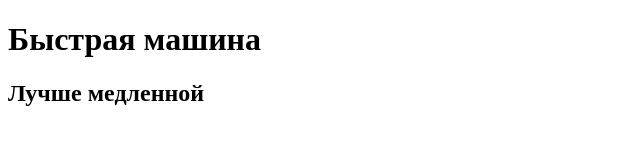
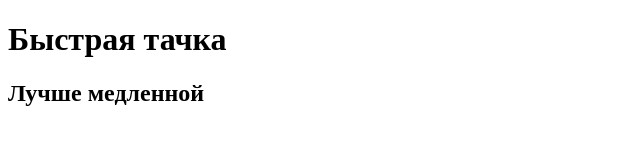
Before and after one commit to TestForMEOW/test_repo_meow, a plain HTML site: page index.html in a window 1280 px wide. Shown: the full height of the page, 0-640 px from the left. Drawn offline with Linux system fonts and the light colour scheme.

Commit message:
New commit

```diff
--- a/index.html
+++ b/index.html
@@ -9,7 +9,7 @@
 </head>
 
 <body>
-    <h1>Быстрая машина</h1>
+    <h1>Быстрая тачка</h1>
     <h2>Лучше медленной</h2>
 </body>
 
```
